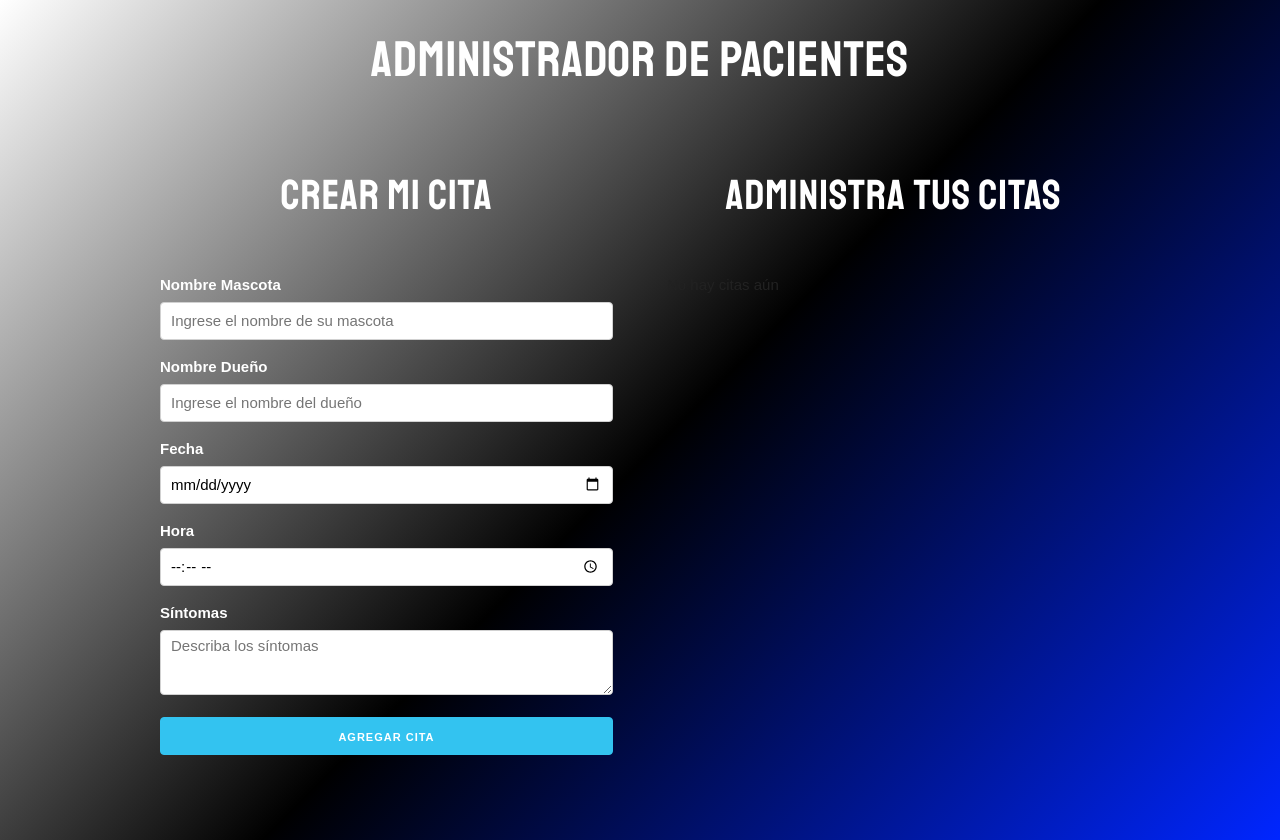
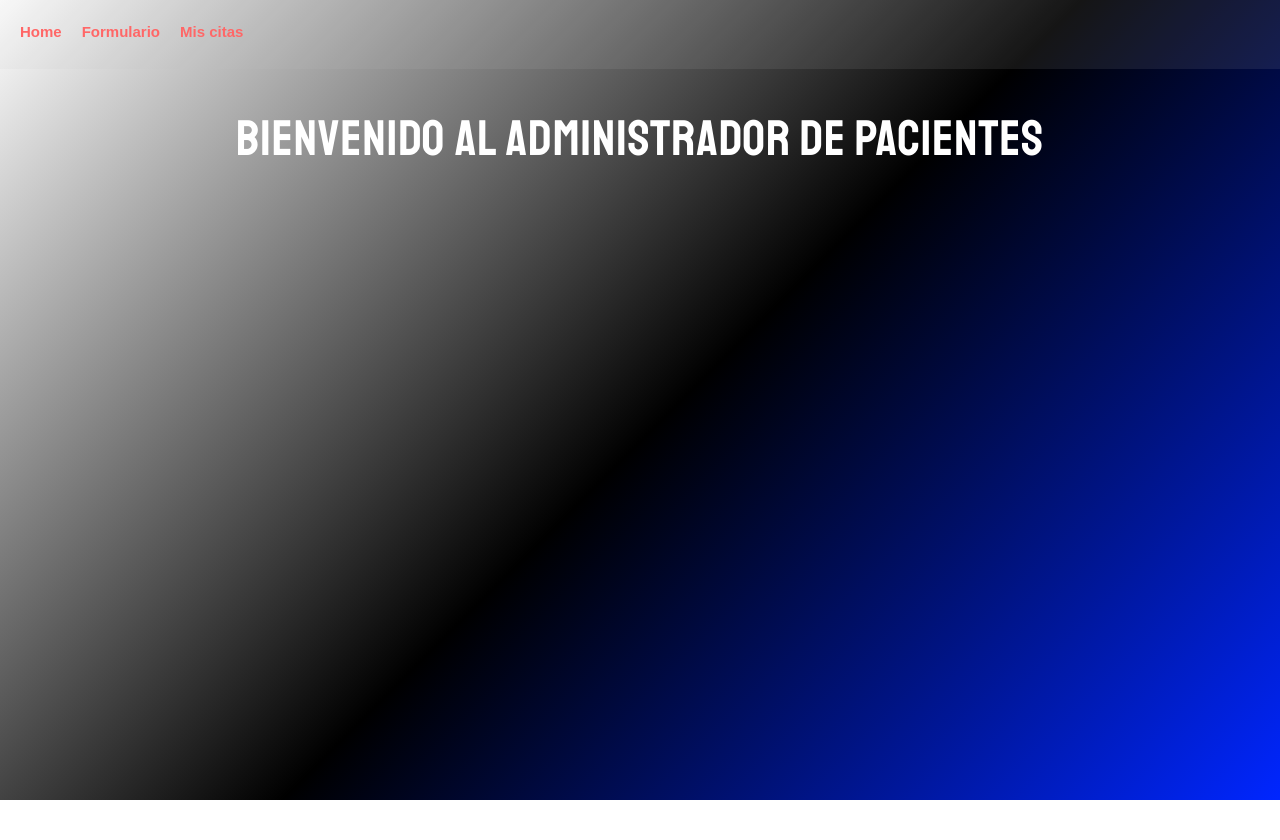
Before and after one commit to DekelUsach/Tp-citas-USACH, a React (Vite) app: page / in a window 1280 px wide. After the commit the page ends 800 px from the top, so only its background shows below. Built offline with nearby package versions, Linux system fonts and the light colour scheme.

Commit message:
Siguiendo con el desarrollo del programa

```diff
--- a/package.json
+++ b/package.json
@@ -15,7 +15,8 @@
   "dependencies": {
     "bootstrap": "^5.3.5",
     "react": "^19.0.0",
-    "react-dom": "^19.0.0"
+    "react-dom": "^19.0.0",
+    "react-router-dom": "^6.30.1"
   },
   "devDependencies": {
     "@eslint/js": "^9.22.0",
--- a/src/App.jsx
+++ b/src/App.jsx
@@ -1,6 +1,9 @@
 import React, { useState, useEffect } from "react";
-import CitasContainer from "./CitasContainer";
-import Formulario from "./Formulario";
+import CitasContainer from "./Pages/CitasContainer";
+import Formulario from "./Pages/Formulario";
+import { BrowserRouter, Routes, Route, NavLink } from "react-router-dom";
+import NavBar from "./NavBar";
+import Home from "./Pages/Home";
 
 function App() {
   const [citas, setCitas] = useState(() => {
@@ -25,12 +28,27 @@ function App() {
 
   return (
     <>
-      <h1 className="titulo">ADMINISTRADOR DE PACIENTES</h1>
+    <NavBar/>
 
       <div className="container">
         <div className="row">
-          <Formulario onNuevaCita={crearCita} />
-          <CitasContainer citas={citas} onEliminarCita={eliminarCita} />
+          <Routes>
+          <Route
+              path="/"
+              element={<Home></Home>}
+            />
+            <Route
+              path="formulario"
+              element={<Formulario onNuevaCita={crearCita} />}
+            />
+
+            <Route
+              path="citas"
+              element={
+                <CitasContainer citas={citas} onEliminarCita={eliminarCita} />
+              }
+            />
+          </Routes>
         </div>
       </div>
     </>
--- a/src/CitasContainer.jsx
+++ /dev/null
@@ -1,26 +0,0 @@
-import React from "react";
-import Cita from "./Cita";
-
-export default function CitasContainer({ citas, onEliminarCita }) {
-
-  return (
-    <div className="one-half column">
-      <h2>Administra tus citas</h2>
-      {citas.length === 0 ? (
-        <p>No hay citas aún</p>
-      ) : (
-        citas.map((cita, index) => (
-          <Cita
-            key={index}
-            mascota={cita.mascota}
-            propietario={cita.propietario}
-            fecha={cita.fecha}
-            hora={cita.hora}
-            sintomas={cita.sintomas}
-            onEliminar={() => onEliminarCita(index)}
-          />
-        ))
-      )}
-    </div>
-  );
-}
--- /dev/null
+++ b/src/NavBar.css
@@ -0,0 +1,24 @@
+
+li{
+    text-decoration: none;
+    list-style: none;
+    display: flex;
+    background-color: #c0c0c01c;
+}
+li ul{
+    text-decoration: none;
+    margin-left: 20px;
+    padding-top: 20px;
+
+}
+li ul a{
+    text-decoration: none;
+    color: rgb(255, 103, 103);
+    font-family: sans-serif;
+font-weight: 600;
+}
+
+li ul a:hover{
+    color: rgb(255, 0, 0);
+    text-decoration: underline;
+}
--- /dev/null
+++ b/src/NavBar.jsx
@@ -0,0 +1,23 @@
+import React from "react";
+import { BrowserRouter, Routes, Route, NavLink } from "react-router-dom";
+import "./NavBar.css";
+
+export default function NavBar() {
+  return (
+    <>
+
+      <li >
+      <ul>
+          <NavLink to="/"> Home </NavLink>
+        </ul>
+        <ul>
+          <NavLink to="/formulario">Formulario </NavLink>
+        </ul>
+        <ul>
+          <NavLink to="/citas"> Mis citas</NavLink>
+        </ul>
+
+      </li>
+    </>
+  );
+}
--- /dev/null
+++ b/src/Pages/CitasContainer.jsx
@@ -0,0 +1,29 @@
+import React from "react";
+import Cita from "../Cita";
+
+export default function CitasContainer({ citas, onEliminarCita }) {
+  return (
+    <>
+      <h1 className="titulo">ADMINISTRADOR DE PACIENTES</h1>
+
+      <div className="one-half column">
+        <h2>Administra tus citas</h2>
+        {citas.length === 0 ? (
+          <p>No hay citas aún</p>
+        ) : (
+          citas.map((cita, index) => (
+            <Cita
+              key={index}
+              mascota={cita.mascota}
+              propietario={cita.propietario}
+              fecha={cita.fecha}
+              hora={cita.hora}
+              sintomas={cita.sintomas}
+              onEliminar={() => onEliminarCita(index)}
+            />
+          ))
+        )}
+      </div>
+    </>
+  );
+}
--- a/src/Formulario.jsx
+++ b/src/Pages/Formulario.jsx
@@ -1,5 +1,5 @@
 import React, { useState } from "react";
-import Input from "./Input";
+import Input from "../Input";
 
 const cosasVacias = {
   mascota: "",
@@ -45,6 +45,9 @@ export default function Formulario({ onNuevaCita }) {
   };
 
   return (
+    <>
+                <h1 className="titulo">ADMINISTRADOR DE PACIENTES</h1>
+
     <div className="one-half column">
       <h2>Crear mi Cita</h2>
       {error && (
@@ -103,5 +106,6 @@ export default function Formulario({ onNuevaCita }) {
       </form>
 
     </div>
+    </>
   );
 }
--- /dev/null
+++ b/src/Pages/Home.jsx
@@ -0,0 +1,9 @@
+import React from 'react'
+
+export default function Home() {
+  return (
+   <>
+   <h1>Bienvenido al administrador de pacientes</h1>
+   </>
+  )
+}
--- a/src/main.jsx
+++ b/src/main.jsx
@@ -1,10 +1,13 @@
 import { StrictMode } from "react";
 import { createRoot } from "react-dom/client";
 import "./index.css";
-import App from './App.jsx'
+import App from "./App.jsx";
+import { BrowserRouter } from "react-router-dom";
 
 createRoot(document.getElementById("root")).render(
-  <StrictMode>
-    <App />
-  </StrictMode>
+  <BrowserRouter>
+    <StrictMode>
+      <App />
+    </StrictMode>
+  </BrowserRouter>
 );
```
Also changed, not shown: 1 other file (tests, documents, lock files or other folders).
